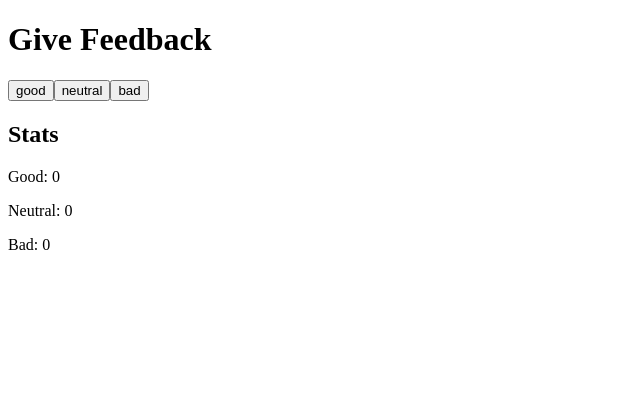
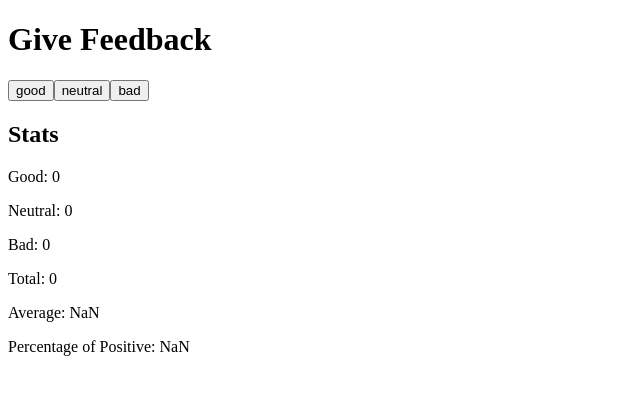
Before and after one commit to jagordon97/fullstackopen, a React (Vite) app in the folder part1/: page / in a window 1280 px wide. Shown: the top 394 px of the page, without its empty margins (0-640 px from the left). Built offline with nearby package versions, Linux system fonts and the light colour scheme.

Commit message:
1.7 add a stats component

```diff
--- a/part1/src/App.jsx
+++ b/part1/src/App.jsx
@@ -1,8 +1,29 @@
 import { useState } from 'react'
 
 const Button = ({handleClick, text}) => {
+
   return (
     <button onClick={() => handleClick((prevState) => prevState + 1)}>{text}</button>
+  )
+}
+
+const Statistics = ({feedback}) => {
+  const total = feedback[0] + feedback[1] + feedback[2]
+  const average = (feedback[0] - feedback[2]) / total
+  const posPercent = (100 * feedback[0]) / total;
+
+
+
+  return (
+    <>
+      <h2>Stats</h2>
+      <p>Good: {feedback[0]}</p>
+      <p>Neutral: {feedback[1]}</p>
+      <p>Bad: {feedback[2]}</p>
+      <p>Total: {total}</p>
+      <p>Average: {average}</p>
+      <p>Percentage of Positive: {posPercent}</p>
+    </>
   )
 }
 
@@ -14,6 +35,7 @@ const App = () => {
 
 
 
+
   return (
     <>
     <h1>Give Feedback</h1>
@@ -22,10 +44,8 @@ const App = () => {
       <Button handleClick={setNeutral} text="neutral"/>
       <Button handleClick={setBad} text="bad"/>
     </div>
-    <h2>Stats</h2>
-    <p>Good: {good}</p>
-    <p>Neutral: {neutral}</p>
-    <p>Bad: {bad}</p>
+    <Statistics feedback={[good, neutral, bad]}/>
+
     </>
   )
 }
```
